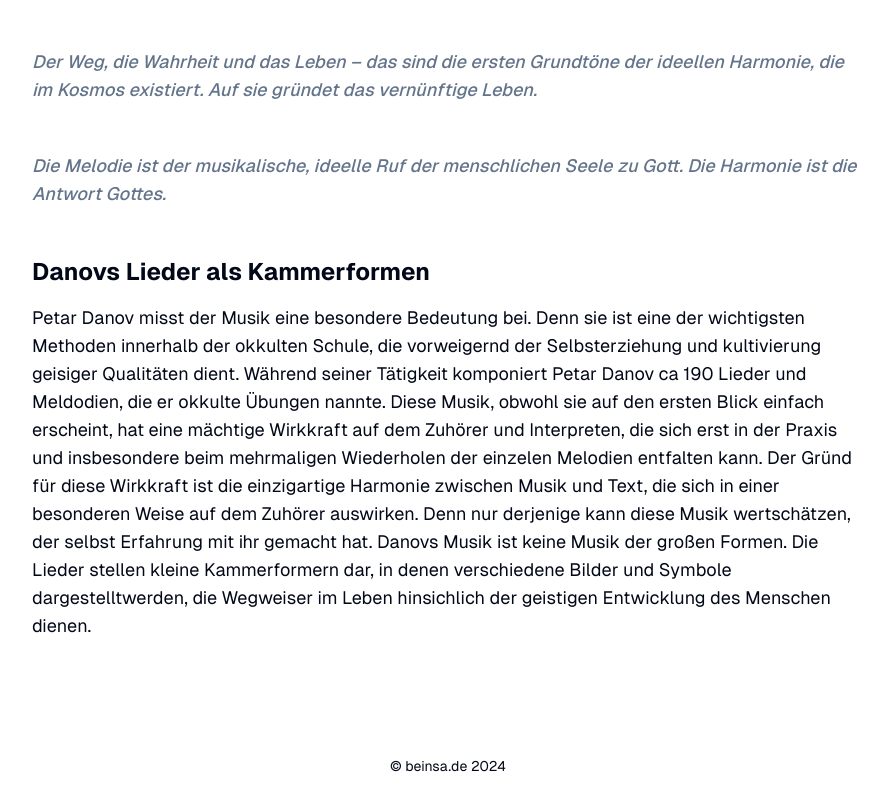
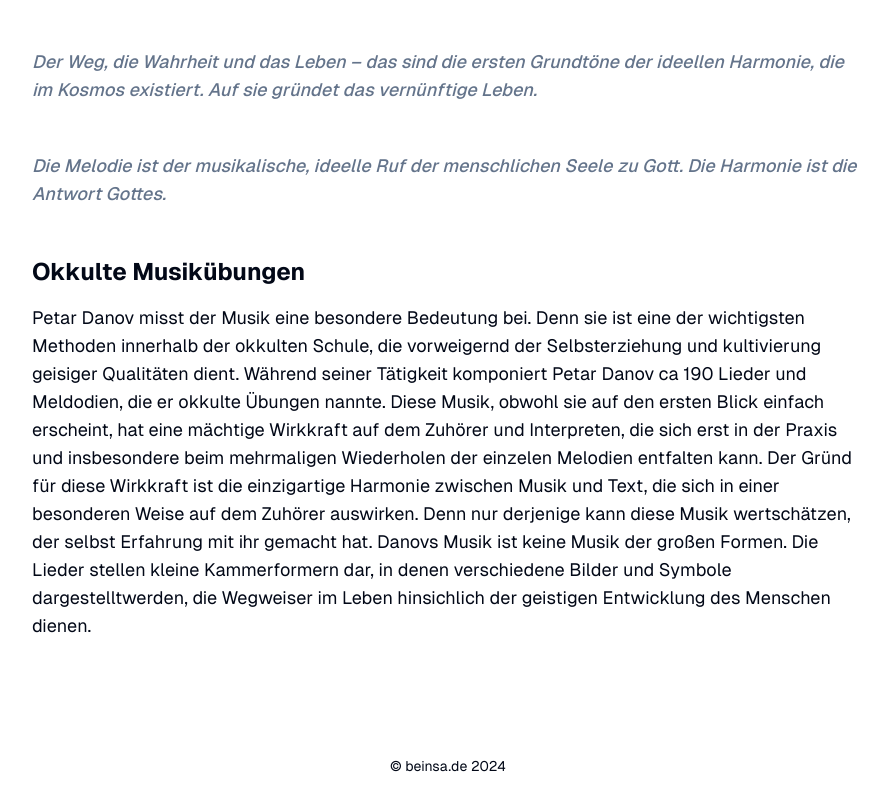
Before and after one commit to mkireva/beinsa-project, a Next.js app: page /music in a window 1280 px wide. Shown: the part 808-1608 px from the top of the page, without its empty margins (192-1080 px from the left). Built offline with nearby package versions, Linux system fonts and the light colour scheme.

Commit message:
fix: music wip

```diff
--- a/src/app/(rs)/music/page.tsx
+++ b/src/app/(rs)/music/page.tsx
@@ -23,7 +23,7 @@ const lectureSections: Section[] = [
     ],
   },
   {
-    title: "Danovs Lieder als Kammerformen",
+    title: "Okkulte Musikübungen",
     content: [
       "Petar Danov misst der Musik eine besondere Bedeutung bei. Denn sie ist eine der wichtigsten Methoden innerhalb der okkulten Schule, die vorweigernd der Selbsterziehung und kultivierung geisiger Qualitäten dient. Während seiner Tätigkeit komponiert Petar Danov ca 190 Lieder und Meldodien, die er okkulte Übungen nannte. Diese Musik, obwohl sie auf den ersten Blick einfach erscheint, hat eine mächtige Wirkkraft auf dem Zuhörer und Interpreten, die sich erst in der Praxis und insbesondere beim mehrmaligen Wiederholen der einzelen Melodien entfalten kann. Der Gründ für diese Wirkkraft ist die einzigartige Harmonie zwischen Musik und Text, die sich in einer besonderen Weise auf dem Zuhörer auswirken. Denn nur derjenige kann diese Musik wertschätzen, der selbst Erfahrung mit ihr gemacht hat. Danovs Musik ist keine Musik der großen Formen. Die Lieder stellen kleine Kammerformern dar, in denen verschiedene Bilder und Symbole dargestelltwerden, die Wegweiser im Leben hinsichlich der geistigen Entwicklung des Menschen dienen.",
     ],
```
